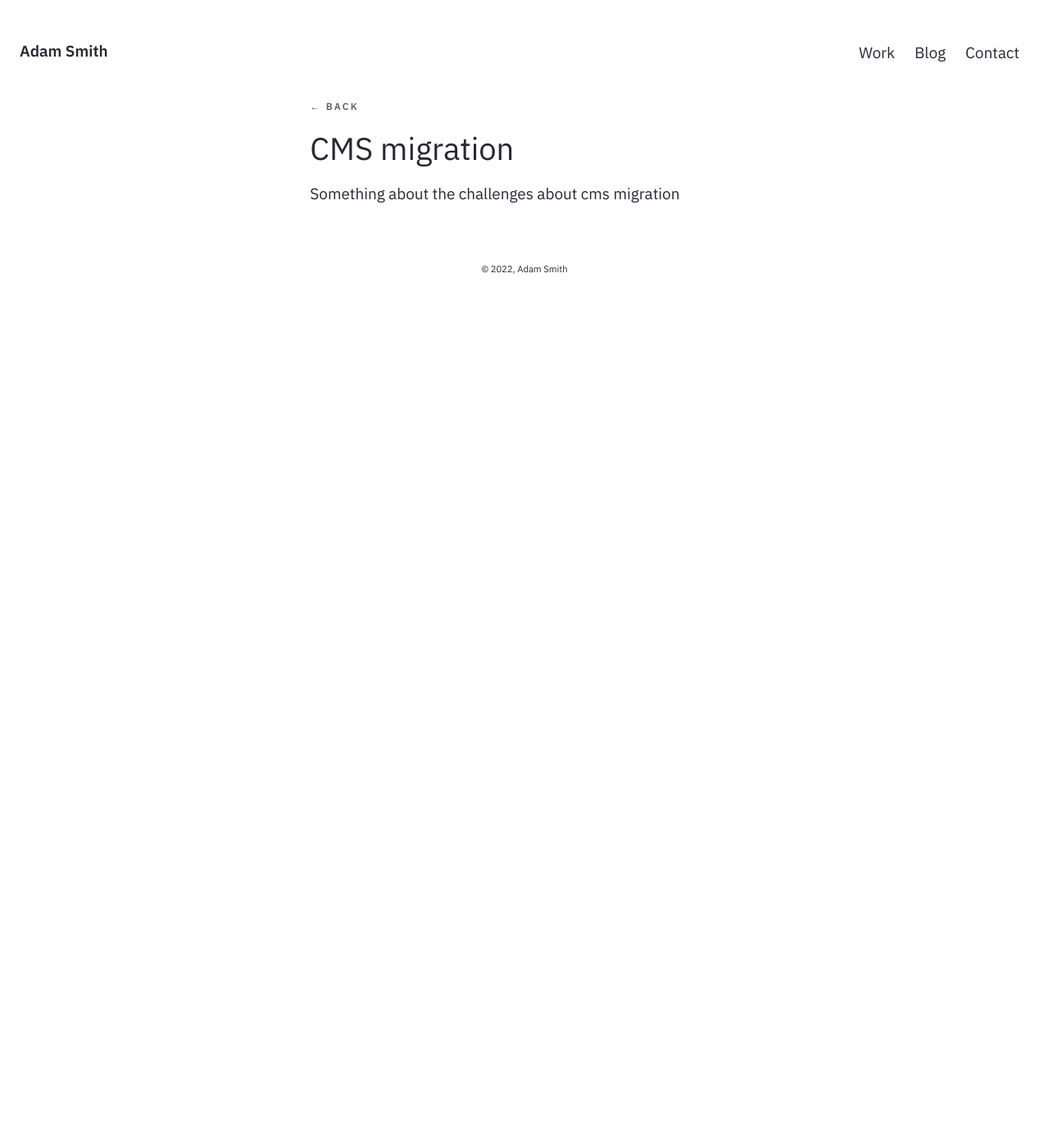
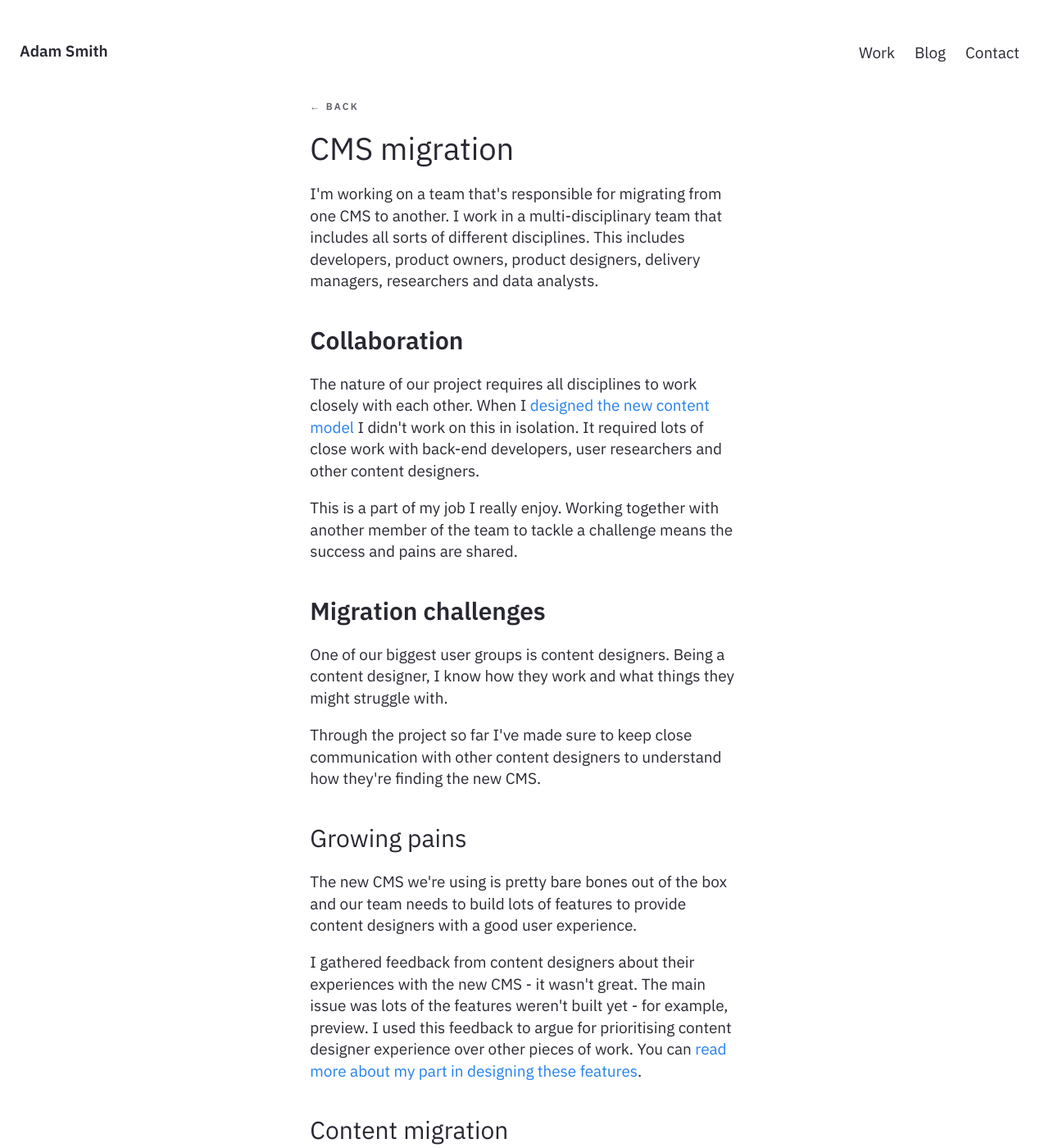
Before and after one commit to smifaye/smifaye.github.io, a Jekyll site: the page built from _notes/100 Public/Feed/cms migration.md, in a window 1280 px wide and 1400 px high. Shown: the whole window at 82% size. Built offline with Jekyll 4.4.1, drawn with Linux system fonts in a browser that asks for light colours; some of the changed text lies outside the part shown.

Commit message:
Migration

```diff
--- a/_notes/100 Public/Feed/cms migration.md
+++ b/_notes/100 Public/Feed/cms migration.md
@@ -4,4 +4,29 @@ feed: show
 date : 01-06-2022
 ---
 
-Something about the challenges about cms migration
+I'm working on a team that's responsible for migrating from one CMS to another. I work in a multi-disciplinary team that includes all sorts of different disciplines. This includes developers, product owners, product designers, delivery managers, researchers and data analysts.
+
+## Collaboration
+The nature of our project requires all disciplines to work closely with each other. When I [designed the new content model](future-proofing-our-content) I didn't work on this in isolation. It required lots of close work with back-end developers, user researchers and other content designers.
+
+This is a part of my job I really enjoy. Working together with another member of the team to tackle a challenge means the success and pains are shared.
+
+## Migration challenges
+One of our biggest user groups is content designers. Being a content designer, I know how they work and what things they might struggle with.
+
+Through the project so far I've made sure to keep close communication with other content designers to understand how they're finding the new CMS.
+
+### Growing pains
+The new CMS we're using is pretty bare bones out of the box and our team needs to build lots of features to provide content designers with a good user experience.
+
+I gathered feedback from content designers about their experiences with the new CMS - it wasn't great. The main issue was lots of the features weren't built yet - for example, preview. I used this feedback to argue for prioritising content designer experience over other pieces of work. You can [read more about my part in designing these features](ux-content).
+
+### Content migration
+Migrating content from one CMS to another is hard, especially if a lot of that content hasn't been touched in many years.
+
+When we first migrated content to the new CMS we relied heavily on the code to do the work. We found the code wasn't able to catch all the different issues we would find. This meant the developers were having to edit the code each time we found a new problem - it wasn't sustainable.
+
+I floated the idea of having a shift in approach to something more manual and content design led. This would mean we would be able to fix things much quicker and with less expense.
+
+#### Migration team
+A result of this was the formation of a new sub-team called the migration team. We recruited 4 assistant content designers and a mid-weight content designer to lead the migration of content.
```
Also changed, not shown: _notes/100 Public/Feed/universal credit content.md (renamed from _notes/100 Public/Feed/universal content.md).
